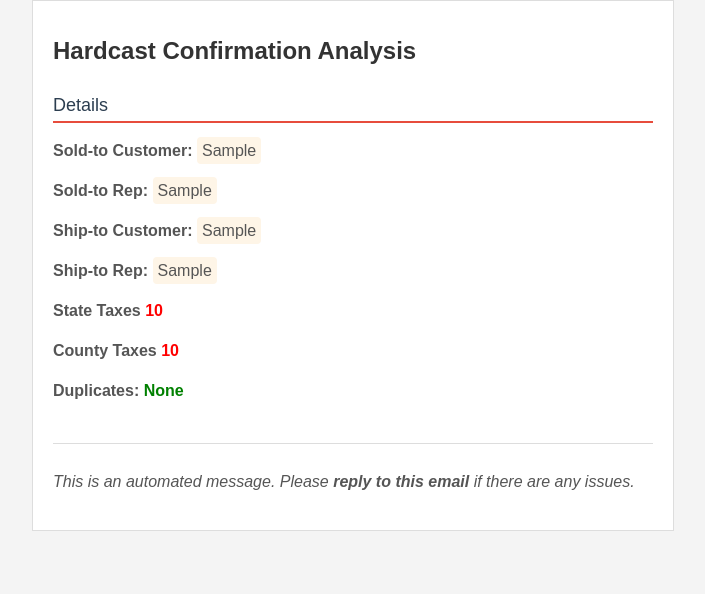
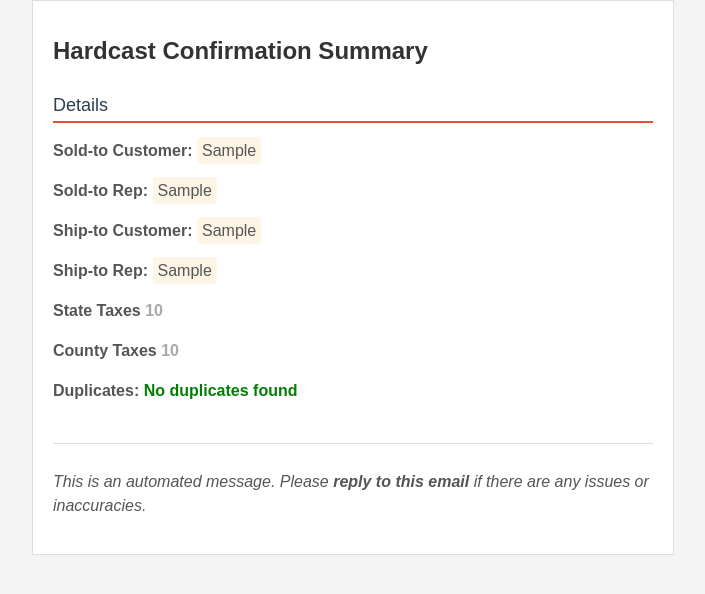
Before and after one commit to shupe-carboni/backend, a Python web app: template app/hardcast/templates/confirmation_analysis_email.html in a window 1280 px wide. Shown: the top 594 px of the page, without its empty margins (287-992 px from the left). Run offline with Jinja, Linux system fonts and the light colour scheme; the template is opened without the code that fills it: most values are stand-ins (such as "Sample title", 1, 10 or a date in 2020).

Commit message:
styling, setup TODOs for PO Log check and similar PO number duplicates check, rm commented out lines

```diff
--- a/app/hardcast/templates/confirmation_analysis_email.html
+++ b/app/hardcast/templates/confirmation_analysis_email.html
@@ -60,52 +60,45 @@
 </head>
 <body>
     <div class="email-container">
-        <h1>Hardcast Confirmation Analysis</h1>
-
-        <!-- <p>Hello <span class="highlight">{{ recipient_name }}</span>,</p> -->
-
-        <!-- <p>We are reaching out with the following details related to the document you submitted:</p> -->
-
+        <h1>Hardcast Confirmation Summary</h1>
         <div class="section-title">Details</div>
-
         <p><strong>Sold-to Customer:</strong> <span class="highlight">{{ sold_to_customer }}</span></p>
         <p><strong>Sold-to Rep:</strong> <span class="highlight">{{ sold_to_rep }}</span></p>
         <p><strong>Ship-to Customer:</strong> <span class="highlight">{{ ship_to_customer }}</span></p>
         <p><strong>Ship-to Rep:</strong> <span class="highlight">{{ ship_to_rep }}</span></p>
-
+        <!-- <p><strong>PO Log:</strong> <span class="highlight">TODO</span></p> -->
         <p><strong>State Taxes</strong>
             {% if has_state_tax %}
-            <span class="status" style="color:green;">{{ state_tax }}</span>
+            <span class="status" style="color:red;">{{ state_tax }}</span>
             {% else %}
-            <span class="status" style="color:red;">{{ state_tax }}</span>
+            <span class="status" style="color:darkgray;">{{ state_tax }}</span>
             {% endif %}
         </p>
         <p><strong>County Taxes</strong>
             {% if has_county_tax %}
-            <span class="status" style="color:green;">{{ county_tax }}</span>
+            <span class="status" style="color:red;">{{ county_tax }}</span>
             {% else %}
-            <span class="status" style="color:red;">{{ county_tax }}</span>
+            <span class="status" style="color:darkgrey;">{{ county_tax }}</span>
             {% endif %}
         </p>
-
         <p><strong>Duplicates:</strong>
             {% if is_duplicate %}
-            <span class="status" style="color:red;">Yes</span> <br>
-            <!-- <span class="important">This document appears to be a duplicate.</span> -->
+            <span class="status" style="color:red;">Possible duplicates found</span> <br>
+            <div class="section-title"></div>
+            <p>Same confirmation number</p>
              <ul>
                 {% for dup in duplicates %}
                 <li>PO: {{ dup[0] }}, Recieved: {{ dup[1] }}</li>
                 {% endfor %}
              </ul>
+            <p>Same or similar PO number:</p>
+                <!-- TODO -->
             {% else %}
-            <span class="status" style="color:green;">None</span>
+            <span class="status" style="color:green;">No duplicates found</span>
             {% endif %}
         </p>
-
-        <!-- <p>If any of the information above is incorrect, please let us know as soon as possible.</p> -->
-
         <div class="footer">
-            <p><i>This is an automated message. Please <b>reply to this email</b> if there are any issues.</i></p>
+            <p><i>This is an automated message. Please <b>reply to this email</b> if there are any issues or inaccuracies.</i></p>
         </div>
     </div>
 </body>
```
